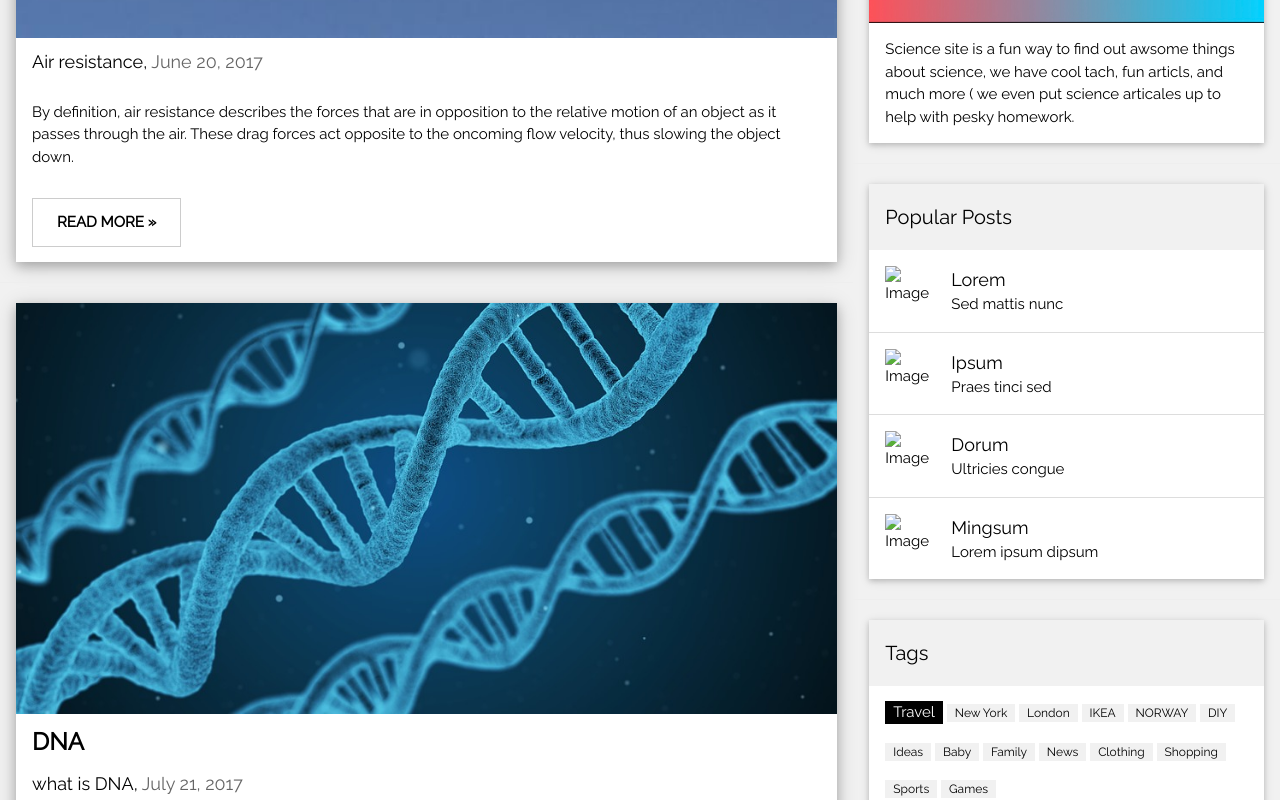
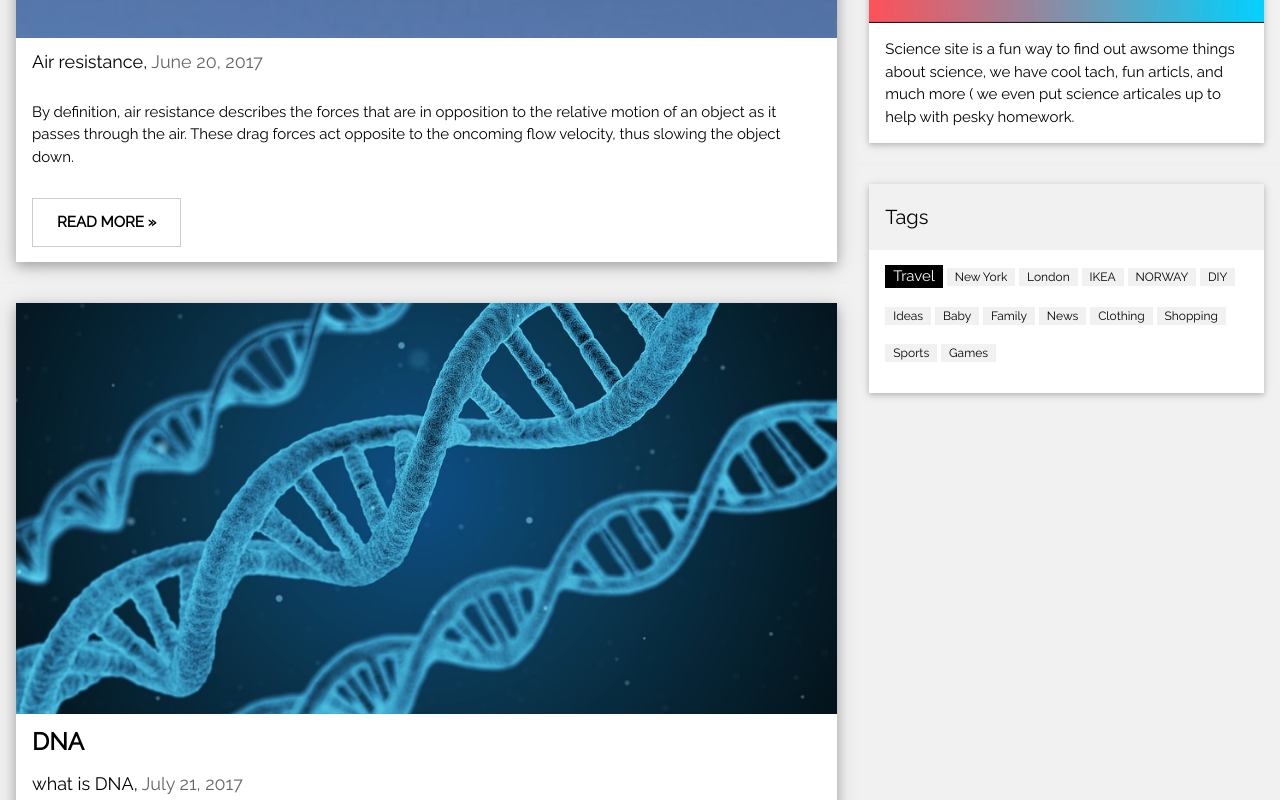
Before and after one commit to 23Bot/ScienceSite, a plain HTML site: page index.html in a window 1280 px wide. Shown: the part 703-1503 px from the top of the page. Drawn offline with nearby package versions, Linux system fonts and the light colour scheme.

Commit message:
Update index.html

```diff
--- a/index.html
+++ b/index.html
@@ -84,35 +84,7 @@ An important property of DNA is that it can replicate, or make copies of itself.
     </div>
   </div><hr>
 
-  <!-- Posts -->
-  <div class="w3-card-2 w3-margin">
-    <div class="w3-container w3-padding">
-      <h4>Popular Posts</h4>
-    </div>
-    <ul class="w3-ul w3-hoverable w3-white">
-      <li class="w3-padding-16">
-        <img src="/w3images/workshop.jpg" alt="Image" class="w3-left w3-margin-right" style="width:50px">
-        <span class="w3-large">Lorem</span><br>
-        <span>Sed mattis nunc</span>
-      </li>
-      <li class="w3-padding-16">
-        <img src="/w3images/gondol.jpg" alt="Image" class="w3-left w3-margin-right" style="width:50px">
-        <span class="w3-large">Ipsum</span><br>
-        <span>Praes tinci sed</span>
-      </li>
-      <li class="w3-padding-16">
-        <img src="/w3images/skies.jpg" alt="Image" class="w3-left w3-margin-right" style="width:50px">
-        <span class="w3-large">Dorum</span><br>
-        <span>Ultricies congue</span>
-      </li>
-      <li class="w3-padding-16 w3-hide-medium w3-hide-small">
-        <img src="/w3images/rock.jpg" alt="Image" class="w3-left w3-margin-right" style="width:50px">
-        <span class="w3-large">Mingsum</span><br>
-        <span>Lorem ipsum dipsum</span>
-      </li>
-    </ul>
-  </div>
-  <hr>
+
 
   <!-- Labels / tags -->
   <div class="w3-card-2 w3-margin">
```
